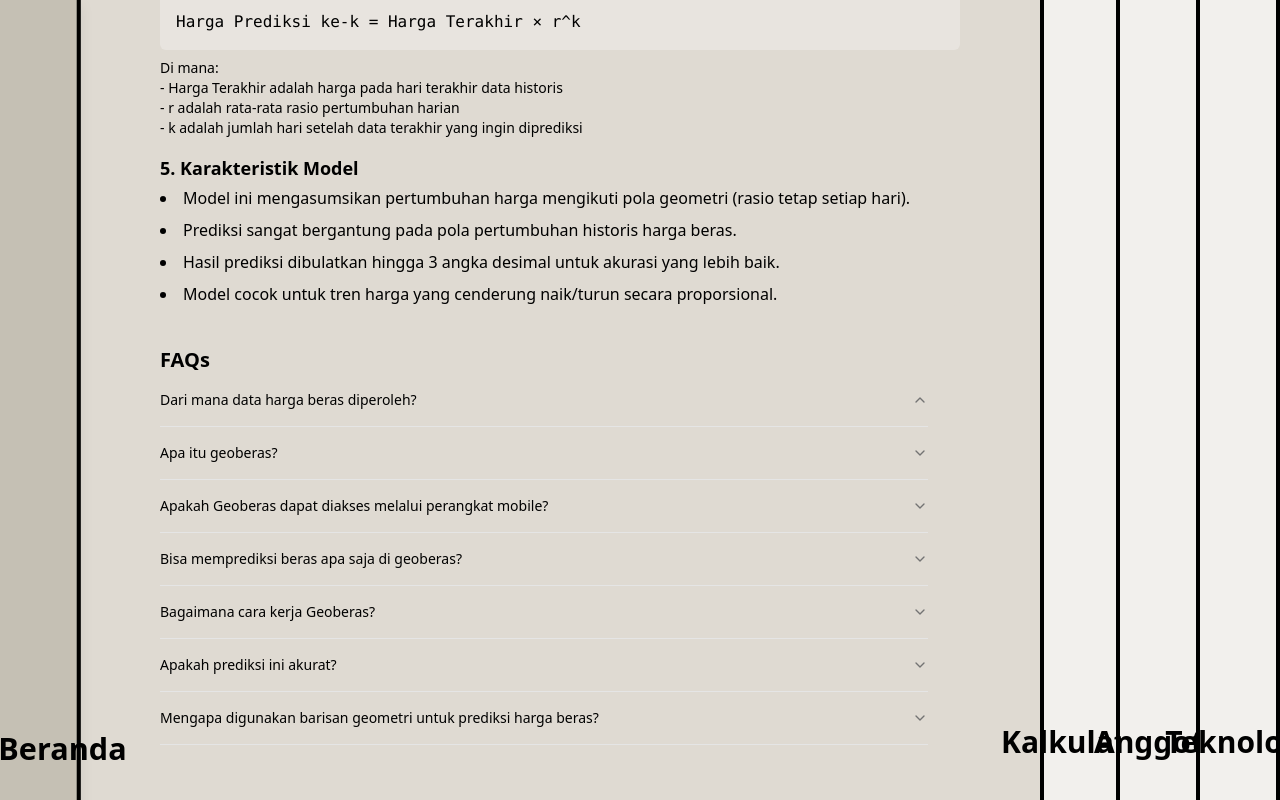
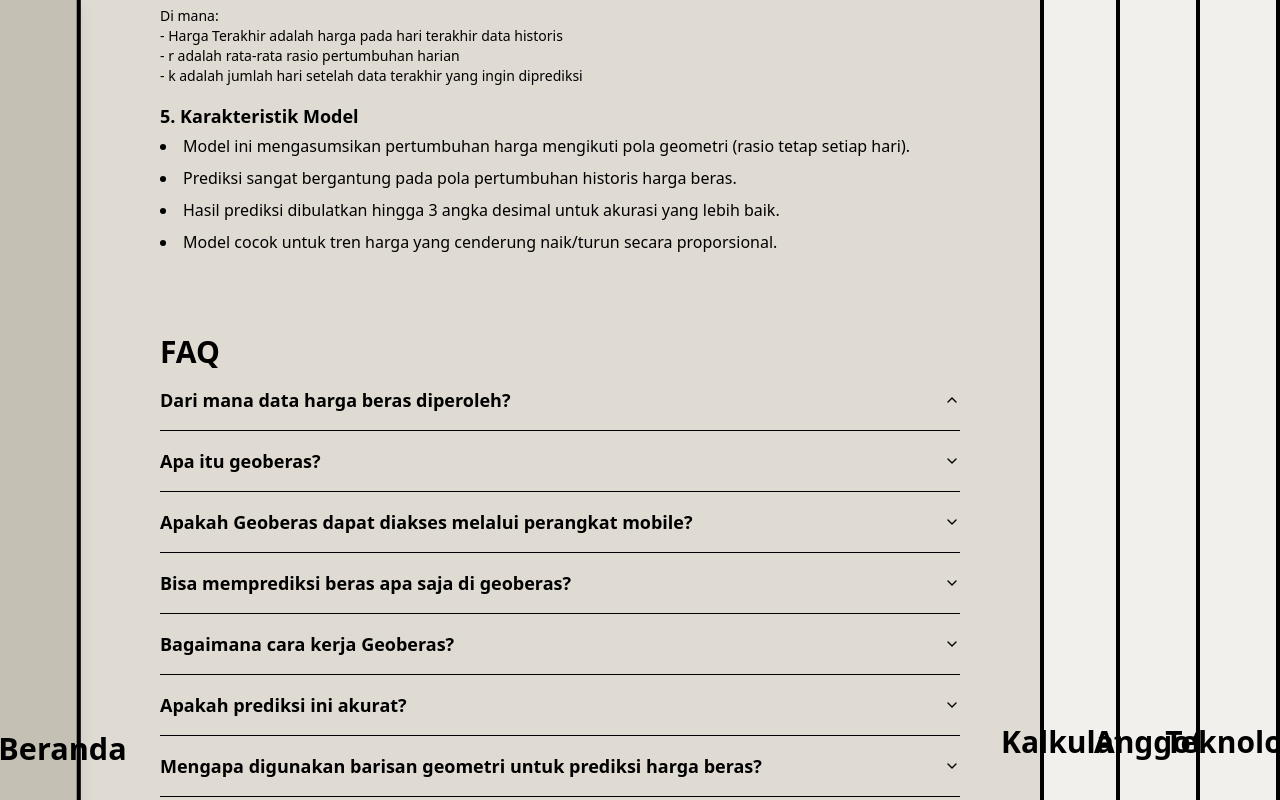
Before and after one commit to zhekabaila/geoberas-next, a Next.js app: page / in a window 1280 px wide. Both pictures are taken after a click on the button "Dari mana data harga beras diperoleh?". Built offline with nearby package versions, Linux system fonts and the light colour scheme.

Commit message:
feat: add faq

```diff
--- a/app/(user)/_components/home-section.tsx
+++ b/app/(user)/_components/home-section.tsx
@@ -3,6 +3,7 @@
 import Image from 'next/image'
 import { useRouter, useSearchParams } from 'next/navigation'
 import { Accordion, AccordionContent, AccordionItem, AccordionTrigger } from '@/components/ui/accordion'
+import { faqData } from '../_constants/faq'
 
 const HomeSection = () => {
   const searchParams = useSearchParams()
@@ -10,10 +11,10 @@
 
   return (
     <div className="h-full md:h-screen overflow-y-scroll">
-      <div className="mx-4 my-6 md:m-20 space-y-10">
+      <div className="mx-4 my-6 md:m-20 space-y-20">
         <section className="flex md:justify-between items-center" id="hero">
           <div className="md:basis-1/2">
-            <h1 className="text-xl md:text-3xl font-bold">Prediksi Harga Beras di Indonesia</h1>
+            <h1 className="text-xl md:text-3xl font-bold mb-5">Prediksi Harga Beras di Indonesia</h1>
             <div className="block md:hidden">
               <Image
                 src="/images/logo_beras.png"
@@ -32,7 +33,7 @@
               menggunakan metode matematis terkini untuk hasil yang lebih akurat.
             </p>
             <Button
-              className="mt-3"
+              className="mt-7"
               onClick={() => {
                 const params = new URLSearchParams(searchParams.toString())
 
@@ -40,15 +41,15 @@
 
                 navigate.replace(`?${params.toString()}`, { scroll: false })
               }}>
-              <a href="#grafik">Lihat Prediksi</a>
+              Lihat Prediksi
             </Button>
           </div>
           <div className="hidden md:flex justify-end items-center basis-1/2">
             <Image src="/images/logo_beras.png" alt="logo" width={350} height={350} />
           </div>
         </section>
-        <div className="mt-5 bg-background rounded-md">
-          <h2 className="text-xl font-bold">Metodologi Perhitungan Prediksi</h2>
+        <section className="bg-background rounded-md">
+          <h2 className="text-xl md:text-3xl font-bold">Metodologi Perhitungan Prediksi</h2>
           <p className="text-base  mt-2">
             Prediksi harga beras di Indonesia pada aplikasi ini menggunakan metode{' '}
             <span className="font-semibold">barisan geometri</span> dengan langkah-langkah sebagai berikut:
@@ -62,7 +63,7 @@
               <h3 className="text-lg font-semibold">2. Hitung Rasio Pertumbuhan Harian</h3>
               <p className=" mt-1">Hitung rasio pertumbuhan harian dengan rumus:</p>
               <div className="bg-secondary/50 p-4 rounded-md mt-2">
-                <p className="font-mono">Rasio-i = Harga hari ke-i / Harga hari ke-(i-1)</p>
+                <p className="font-mono">Rasio-i = Harga hari ke-i / Harga hari ke (i-1)</p>
               </div>
               <p className="text-sm  mt-2">Lakukan perhitungan ini untuk setiap hari dalam data (kecuali hari pertama).</p>
             </div>
@@ -103,63 +104,18 @@
               </ul>
             </div>
           </div>
-        </div>
-        <section className="max-w-3xl">
-          <h2 className="text-xl font-bold">FAQs</h2>
+        </section>
+        <section>
+          <h2 className="text-xl md:text-3xl font-bold">FAQ</h2>
           <Accordion type="single" collapsible>
-            <AccordionItem value="item-1">
-              <AccordionTrigger>Dari mana data harga beras diperoleh?</AccordionTrigger>
-              <AccordionContent>
-                Data harga beras yang digunakan oleh Geoberas berasal dari sumber resmi seperti Badan Pusat Statistik (BPS)
-                dan Kementerian Pertanian. Data yang diperoleh adalah data dari bulan januari hingga awal april. Data ini
-                kemudian dianalisis untuk membuat prediksi harga di masa mendatang.
-              </AccordionContent>
-            </AccordionItem>
-            <AccordionItem value="item-2">
-              <AccordionTrigger>Apa itu geoberas?</AccordionTrigger>
-              <AccordionContent>
-              Geoberas adalah aplikasi web yang memanfaatkan rumus barisan geometri untuk memberikan prediksi harga beras di wilayah indonesia. Dengan menggabungkan data historis dan model prediktif(perhitungan barisan geometri), Geoberas membantu pengguna memahami tren harga beras di daerah indonesia.
-              </AccordionContent>
-            </AccordionItem>
-            <AccordionItem value="item-3">
-              <AccordionTrigger>Apakah Geoberas dapat diakses melalui perangkat mobile?
-              </AccordionTrigger>
-              <AccordionContent>
-              Ya, Geoberas dirancang responsif dan dapat diakses melalui berbagai perangkat, termasuk smartphone dan tablet.
-              </AccordionContent>
-            </AccordionItem>
-            <AccordionItem value="item-4">
-              <AccordionTrigger>Bisa memprediksi beras apa saja di geoberas?</AccordionTrigger>
-              <AccordionContent>
-              geoberas bisa memprediksi harga beras medium dan harga beras premium sesuai data yang didapatkan oleh tim geoberas.
-              Data beras medium itu dari 2025-01-17 sampe 2025-04-17
-              sedangkan data beras premium dari 2025-01-15 sampe 2025-04-15
-              </AccordionContent>
-            </AccordionItem>
-            <AccordionItem value="item-5">
-              <AccordionTrigger>Bagaimana cara kerja Geoberas?</AccordionTrigger>
-              <AccordionContent>
-              Geoberas meminta pengguna untuk memasukkan:<br/><br/>
-	            •	Harga awal (a)<br/>
-            	•	Rasio perubahan (r)<br/>
-            	•	Jumlah bulan (n)<br/><br/>
-
-              Aplikasi kemudian menghitung harga beras ke-n menggunakan rumus barisan geometri:<br/>
-              Un = a × r^(n-1)
-              </AccordionContent>
-            </AccordionItem>
-            <AccordionItem value="item-6">
-              <AccordionTrigger>Apakah prediksi ini akurat?</AccordionTrigger>
-              <AccordionContent>
-              Prediksi ini bersifat teoretis dan mengasumsikan pertumbuhan harga konstan sesuai rasio yang ditentukan. Meskipun tidak mencerminkan data riil pasar, ini berguna untuk simulasi dan pembelajaran matematika.
-              </AccordionContent>
-            </AccordionItem>
-            <AccordionItem value="item-7">
-              <AccordionTrigger>Mengapa digunakan barisan geometri untuk prediksi harga beras?</AccordionTrigger>
-              <AccordionContent>
-              Barisan geometri cocok digunakan karena mencerminkan kenaikan harga yang bersifat eksponensial, misalnya akibat inflasi atau tren pasar yang terus naik atau bahkan turun.
-              </AccordionContent>
-            </AccordionItem>
+            {faqData.map((faq) => (
+              <AccordionItem key={faq.id} value={faq.id} className="border-b-black">
+                <AccordionTrigger className="text-lg font-semibold">{faq.question}</AccordionTrigger>
+                <AccordionContent>
+                  <div dangerouslySetInnerHTML={{ __html: faq.answer }} className="text-base" />
+                </AccordionContent>
+              </AccordionItem>
+            ))}
           </Accordion>
         </section>
       </div>
--- /dev/null
+++ b/app/(user)/_constants/faq.ts
@@ -0,0 +1,54 @@
+export const faqData = [
+  {
+    id: 'item-1',
+    question: 'Dari mana data harga beras diperoleh?',
+    answer:
+      'Data harga beras yang digunakan oleh Geoberas berasal dari sumber resmi seperti Badan Pusat Statistik (BPS) dan Kementerian Pertanian. Data yang diperoleh adalah data dari bulan januari hingga awal april. Data ini kemudian dianalisis untuk membuat prediksi harga di masa mendatang.'
+  },
+  {
+    id: 'item-2',
+    question: 'Apa itu geoberas?',
+    answer:
+      'Geoberas adalah aplikasi web yang memanfaatkan rumus barisan geometri untuk memberikan prediksi harga beras di wilayah indonesia. Dengan menggabungkan data historis dan model prediktif(perhitungan barisan geometri), Geoberas membantu pengguna memahami tren harga beras di daerah indonesia.'
+  },
+  {
+    id: 'item-3',
+    question: 'Apakah Geoberas dapat diakses melalui perangkat mobile?',
+    answer: 'Ya, Geoberas dirancang responsif dan dapat diakses melalui berbagai perangkat, termasuk smartphone dan tablet.'
+  },
+  {
+    id: 'item-4',
+    question: 'Bisa memprediksi beras apa saja di geoberas?',
+    answer:
+      'geoberas bisa memprediksi harga beras medium dan harga beras premium sesuai data yang didapatkan oleh tim geoberas. Data beras medium itu dari 2025-01-17 sampe 2025-04-17 sedangkan data beras premium dari 2025-01-15 sampe 2025-04-15'
+  },
+  {
+    id: 'item-5',
+    question: 'Bagaimana cara kerja Geoberas?',
+    answer: `Geoberas meminta pengguna untuk memasukkan:
+                <br />
+                <br />
+                • Harga awal (a)
+                <br />
+                • Rasio perubahan (r)
+                <br />
+                • Jumlah bulan (n)
+                <br />
+                <br />
+                Aplikasi kemudian menghitung harga beras ke-n menggunakan rumus barisan geometri:
+                <br />
+                Un = a × r^(n-1)`
+  },
+  {
+    id: 'item-6',
+    question: 'Apakah prediksi ini akurat?',
+    answer:
+      'Prediksi ini bersifat teoretis dan mengasumsikan pertumbuhan harga konstan sesuai rasio yang ditentukan. Meskipun tidak mencerminkan data riil pasar, ini berguna untuk simulasi dan pembelajaran matematika.'
+  },
+  {
+    id: 'item-7',
+    question: 'Mengapa digunakan barisan geometri untuk prediksi harga beras?',
+    answer:
+      'Barisan geometri cocok digunakan karena mencerminkan kenaikan harga yang bersifat eksponensial, misalnya akibat inflasi atau tren pasar yang terus naik atau bahkan turun.'
+  }
+]
--- a/components/ui/accordion.tsx
+++ b/components/ui/accordion.tsx
@@ -34,7 +34,7 @@
       {...props}
     >
       {children}
-      <ChevronDown className="h-4 w-4 shrink-0 text-muted-foreground transition-transform duration-200" />
+      <ChevronDown className="h-4 w-4 shrink-0 text-black transition-transform duration-200" />
     </AccordionPrimitive.Trigger>
   </AccordionPrimitive.Header>
 ))
```
